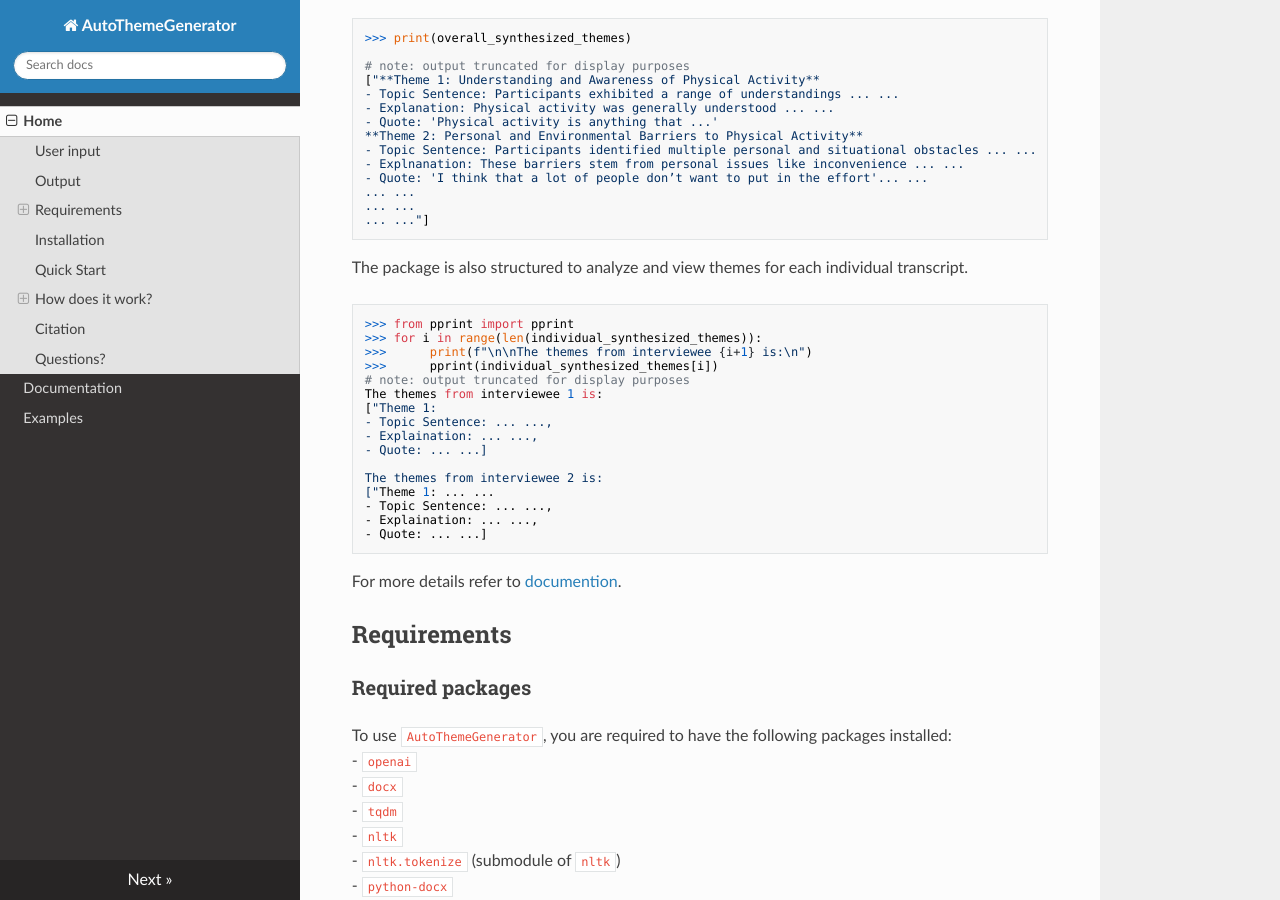
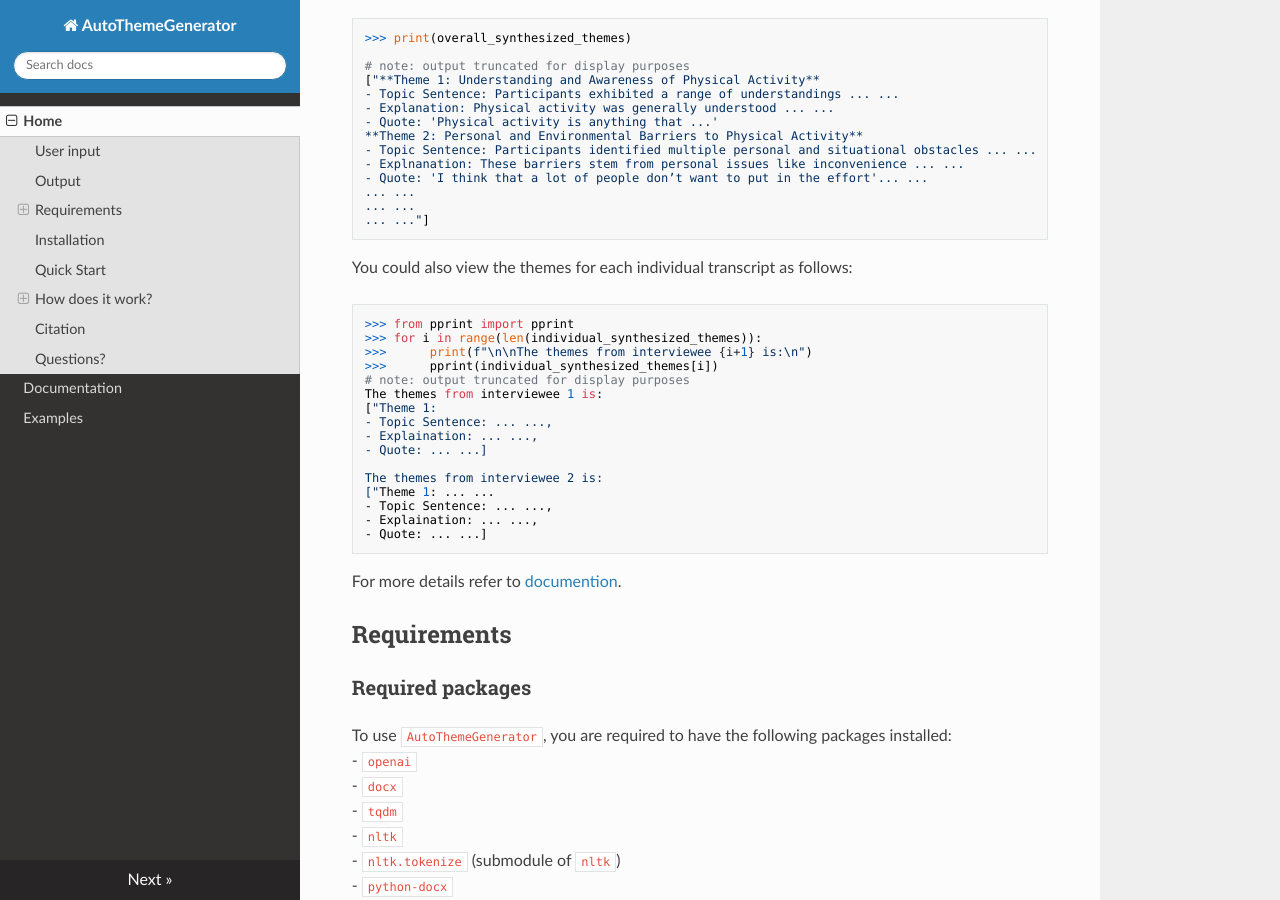
Before and after one commit to cja5553/ReadTheDocs_AutoThemeGenerator, an MkDocs documentation site: the page built from docs/index.md, in a window 1280 px wide and 900 px high, scrolled down 675 px. Built offline with MkDocs 1.6.1, drawn with Linux system fonts in a browser that asks for light colours; nearby versions of some CDN libraries.

Commit message:
Update index.md

````diff
--- a/docs/index.md
+++ b/docs/index.md
@@ -45,7 +45,7 @@ The outputs are similar to what you would expect to see in a proper qualitative
 ... ..."]
 ```
 
-The package is also structured to analyze and view themes for each individual transcript.
+You could also view the themes for each individual transcript as follows:
 
 ```Python
 >>> from pprint import pprint
````
